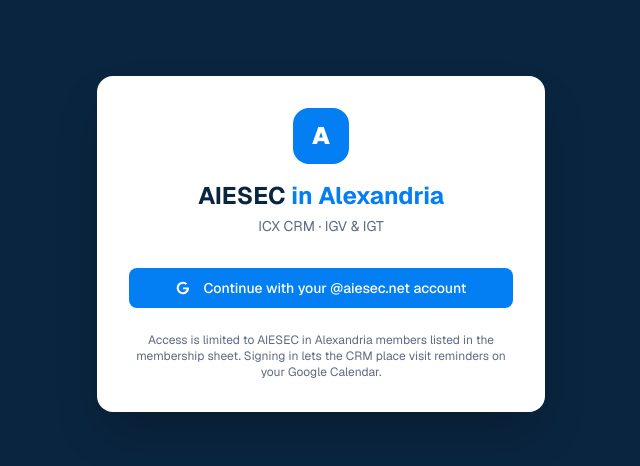
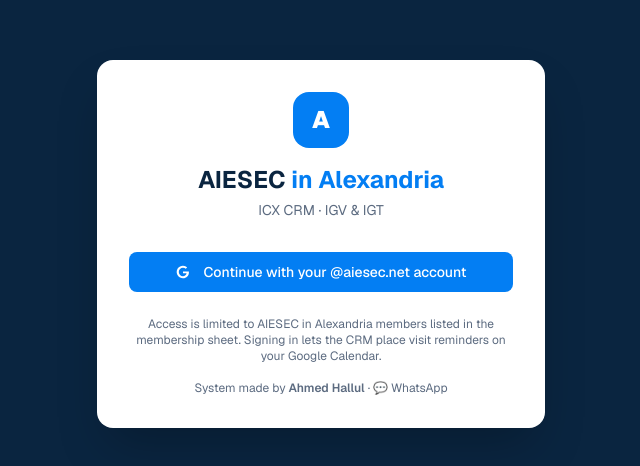
Before and after one commit to ahmedhallu1/aiesec-alexandria-crm, a Next.js app: page /login in a window 1280 px wide. Shown: the part 156-622 px from the top of the page, without its empty margins (319-959 px from the left). Built offline with nearby package versions, Linux system fonts and the light colour scheme; no server answers.

Commit message:
Add creator credit with WhatsApp link to sidebar and login
Co-Authored-By: Claude Fable 5 <noreply@anthropic.com>

```diff
--- a/src/app/login/page.tsx
+++ b/src/app/login/page.tsx
@@ -56,6 +56,14 @@ export default async function LoginPage({
           membership sheet. Signing in lets the CRM place visit reminders on
           your Google Calendar.
         </p>
+        <a
+          href="https://wa.me/201099019374?text=Hi%20Ahmed!%20I%27m%20reaching%20out%20about%20the%20AIESEC%20Alexandria%20CRM%20%F0%9F%91%8B"
+          target="_blank"
+          rel="noreferrer"
+          className="mt-4 block text-center text-xs text-muted-foreground transition-colors hover:text-primary"
+        >
+          System made by <span className="font-semibold">Ahmed Hallul</span> · 💬 WhatsApp
+        </a>
       </div>
     </main>
   );
--- a/src/components/crm/app-shell.tsx
+++ b/src/components/crm/app-shell.tsx
@@ -74,6 +74,17 @@ export function AppShell({ user, nav, signOutAction, children }: ShellProps) {
     </nav>
   );
 
+  const credit = (
+    <a
+      href="https://wa.me/201099019374?text=Hi%20Ahmed!%20I%27m%20reaching%20out%20about%20the%20AIESEC%20Alexandria%20CRM%20%F0%9F%91%8B"
+      target="_blank"
+      rel="noreferrer"
+      className="block px-5 pb-4 text-center text-[11px] text-sidebar-foreground/50 transition-colors hover:text-sidebar-foreground"
+    >
+      System made by <span className="font-semibold">Ahmed Hallul</span> · 💬 WhatsApp
+    </a>
+  );
+
   const userBlock = (
     <div className="border-t border-sidebar-border p-3">
       <div className="flex items-center gap-3 rounded-lg px-2 py-2">
@@ -124,6 +135,7 @@ export function AppShell({ user, nav, signOutAction, children }: ShellProps) {
         {brand}
         {navList}
         {userBlock}
+        {credit}
       </aside>
 
       {/* Mobile top bar */}
@@ -139,6 +151,7 @@ export function AppShell({ user, nav, signOutAction, children }: ShellProps) {
             {brand}
             {navList}
             {userBlock}
+            {credit}
           </SheetContent>
         </Sheet>
         <p className="text-sm font-bold text-sidebar-foreground">
```
